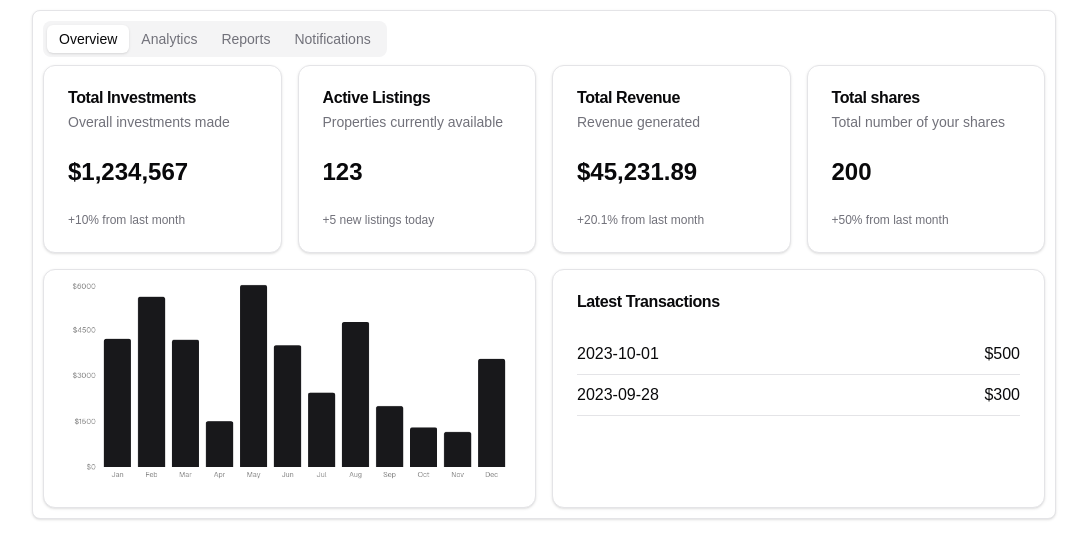
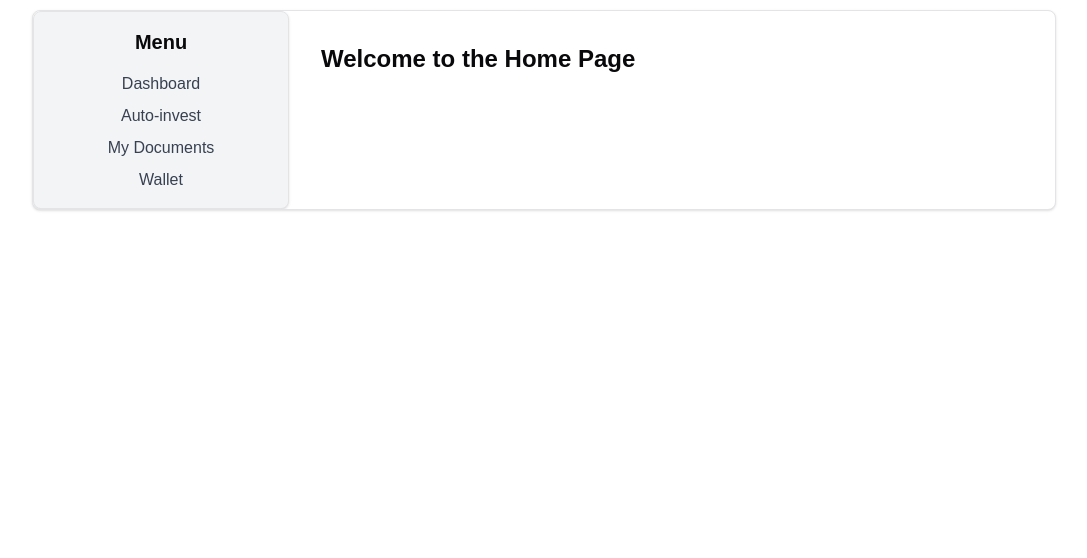
Before and after one commit to romanurban/blockchain_datzm029_gp, a Next.js app: page / in a window 1280 px wide. Shown: the top 558 px of the page, without its empty margins (96-1183 px from the left). Built offline with nearby package versions, Linux system fonts and the light colour scheme.

Commit message:
restructure components

```diff
--- /dev/null
+++ b/app/auto-invest/page.tsx
@@ -0,0 +1,9 @@
+// app/auto-invest.tsx
+export default function AutoInvest() {
+    return (
+      <div className="flex-1 p-4">
+        <h1 className="text-2xl font-bold">Auto-invest</h1>
+        {/* Add content for Auto-invest here */}
+      </div>
+    );
+  }
--- /dev/null
+++ b/app/dashboard/page.tsx
@@ -0,0 +1,58 @@
+import { Tabs, TabsContent, TabsList, TabsTrigger } from "@/components/ui/tabs";
+import { CardItem } from "@/components/CardItem";
+import { ImageCard } from "@/components/ImageCard";
+import { DashboardTransactions } from "@/components/DashboardTransactions";
+
+export default function Dashboard() {
+  const transactions = [
+    { id: 1, date: "2023-10-01", amount: "$500" },
+    { id: 2, date: "2023-09-28", amount: "$300" },
+    // Add more transactions as needed
+  ];
+
+  return (
+    <div className="flex-1 p-4">
+      <Tabs defaultValue="overview" className="m-4">
+        <TabsList>
+          <TabsTrigger value="overview">Overview</TabsTrigger>
+          <TabsTrigger value="analytics">Analytics</TabsTrigger>
+        </TabsList>
+        <TabsContent value="overview">
+          {/* First Row */}
+          <div className="grid gap-4 md:grid-cols-2 lg:grid-cols-4">
+            <CardItem
+              title="Total Investments"
+              description="Overall investments made"
+              value="$1,234,567"
+              footerText="+10% from last month"
+            />
+            <CardItem
+              title="Active Listings"
+              description="Properties currently available"
+              value="123"
+              footerText="+5 new listings today"
+            />
+            <CardItem
+              title="Total Revenue"
+              description="Revenue generated"
+              value="$45,231.89"
+              footerText="+20.1% from last month"
+            />
+            <CardItem
+              title="Total Shares"
+              description="Total number of your shares"
+              value="200"
+              footerText="+50% from last month"
+            />
+          </div>
+
+          {/* Second Row */}
+          <div className="grid gap-4 mt-4 md:grid-cols-2">
+            <ImageCard imageUrl="/sample.png" altText="Descriptive Alt Text" />
+            <DashboardTransactions transactions={transactions} />
+          </div>
+        </TabsContent>
+      </Tabs>
+    </div>
+  );
+}
--- a/app/layout.tsx
+++ b/app/layout.tsx
@@ -1,34 +1,22 @@
-import type { Metadata } from "next";
-import localFont from "next/font/local";
-import "./globals.css";
+// app/layout.tsx
+import './globals.css';
+import { SideMenu } from '@/components/SideMenu';
 
-const geistSans = localFont({
-  src: "./fonts/GeistVF.woff",
-  variable: "--font-geist-sans",
-  weight: "100 900",
-});
-const geistMono = localFont({
-  src: "./fonts/GeistMonoVF.woff",
-  variable: "--font-geist-mono",
-  weight: "100 900",
-});
-
-export const metadata: Metadata = {
-  title: "Create Next App",
-  description: "Generated by create next app",
-};
-
-export default function RootLayout({
-  children,
-}: Readonly<{
-  children: React.ReactNode;
-}>) {
+export default function RootLayout({ children }: { children: React.ReactNode }) {
   return (
     <html lang="en">
-      <body
-        className={`${geistSans.variable} ${geistMono.variable} antialiased`}
-      >
-        {children}
+      <body>
+        <div className="flex justify-center m-[10px]">
+          <div className="flex max-w-screen-lg w-full overflow-hidden rounded-[0.5rem] border bg-background shadow">
+            {/* Side Menu */}
+            <SideMenu />
+
+            {/* Main Content */}
+            <div className="flex-1 p-4">
+              {children}
+            </div>
+          </div>
+        </div>
       </body>
     </html>
   );
--- /dev/null
+++ b/app/my-documents/page.tsx
@@ -0,0 +1,9 @@
+// app/my-documents.tsx
+export default function MyDocuments() {
+    return (
+      <div className="flex-1 p-4">
+        <h1 className="text-2xl font-bold">My Documents</h1>
+        {/* Add content for My Documents here */}
+      </div>
+    );
+  }
--- a/app/page.tsx
+++ b/app/page.tsx
@@ -1,63 +1,8 @@
-import { Tabs, TabsContent, TabsList, TabsTrigger } from "@/components/ui/tabs";
-import { CardItem } from "@/components/CardItem";
-import { ImageCard } from "@/components/ImageCard";
-import { DashboardTransactions } from "@/components/DashboardTransactions";
-
-
 export default function Home() {
-
-  const transactions = [
-    { id: 1, date: "2023-10-01", amount: "$500" },
-    { id: 2, date: "2023-09-28", amount: "$300" },
-    // Add more transactions as needed
-  ];
-
   return (
-    <div className="max-w-screen-lg w-full m-[10px] mx-auto overflow-hidden rounded-[0.5rem] border bg-background shadow">
-      <Tabs defaultValue="overview" className="m-[10px]">
-        <TabsList>
-          <TabsTrigger value="overview">Overview</TabsTrigger>
-          <TabsTrigger value="analytics">Analytics</TabsTrigger>
-          <TabsTrigger value="analytics">Reports</TabsTrigger>
-          <TabsTrigger value="analytics">Notifications</TabsTrigger>
-        </TabsList>
-        <TabsContent value="overview">
-          <div className="grid gap-4 md:grid-cols-2 lg:grid-cols-4">
-            <CardItem
-              title="Total Investments"
-              description="Overall investments made"
-              value="$1,234,567"
-              footerText="+10% from last month"
-            />
-            <CardItem
-              title="Active Listings"
-              description="Properties currently available"
-              value="123"
-              footerText="+5 new listings today"
-            />
-            <CardItem
-              title="Total Revenue"
-              description="Revenue generated"
-              value="$45,231.89"
-              footerText="+20.1% from last month"
-            />
-            <CardItem
-              title="Total shares"
-              description="Total number of your shares"
-              value="200"
-              footerText="+50% from last month"
-            />
-          </div>
-
-          <div className="grid gap-4 mt-4 md:grid-cols-2">
-            <ImageCard
-              imageUrl="/sample.png"
-              altText="Descriptive Alt Text"
-            />
-            <DashboardTransactions transactions={transactions} />
-          </div>
-        </TabsContent>
-      </Tabs>
+    <div className="flex-1 p-4">
+      <h1 className="text-2xl font-bold">Welcome to the Home Page</h1>
+      {/* Home page content */}
     </div>
   );
 }
--- /dev/null
+++ b/app/wallet/page.tsx
@@ -0,0 +1,9 @@
+// app/wallet.tsx
+export default function Wallet() {
+    return (
+      <div className="flex-1 p-4">
+        <h1 className="text-2xl font-bold">Wallet</h1>
+        {/* Add content for Wallet here */}
+      </div>
+    );
+  }
--- /dev/null
+++ b/components/SideMenu.tsx
@@ -0,0 +1,32 @@
+// components/SideMenu.tsx
+import Link from "next/link";
+
+export function SideMenu() {
+  return (
+    <nav className="w-64 bg-gray-100 p-4 rounded-[0.5rem] border shadow">
+      <h2 className="text-xl font-bold mb-4 text-center">Menu</h2>
+      <ul className="space-y-2">
+        <li className="text-center">
+          <Link href="/dashboard" className="text-gray-700 hover:text-gray-900">
+            Dashboard
+          </Link>
+        </li>
+        <li className="text-center">
+          <Link href="/auto-invest" className="text-gray-700 hover:text-gray-900">
+            Auto-invest
+          </Link>
+        </li>
+        <li className="text-center">
+          <Link href="/my-documents" className="text-gray-700 hover:text-gray-900">
+            My Documents
+          </Link>
+        </li>
+        <li className="text-center">
+          <Link href="/wallet" className="text-gray-700 hover:text-gray-900">
+            Wallet
+          </Link>
+        </li>
+      </ul>
+    </nav>
+  );
+}
```
